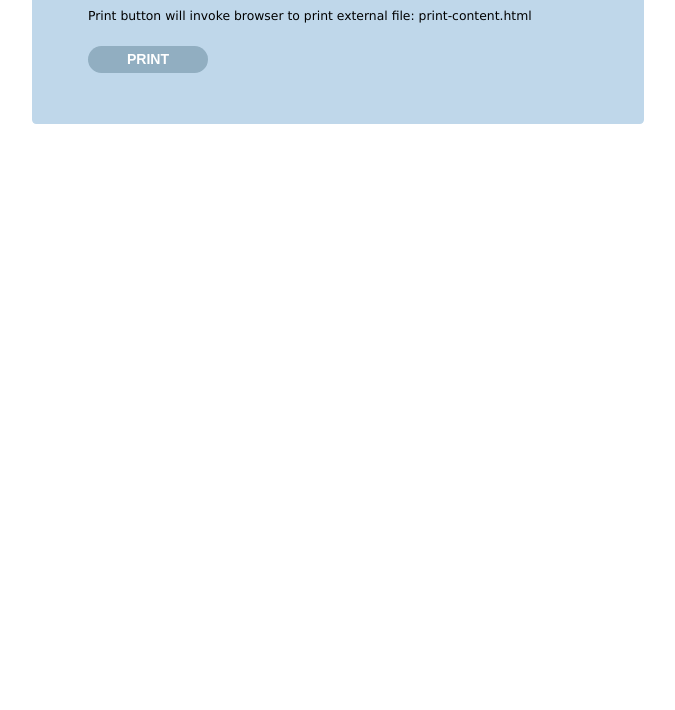
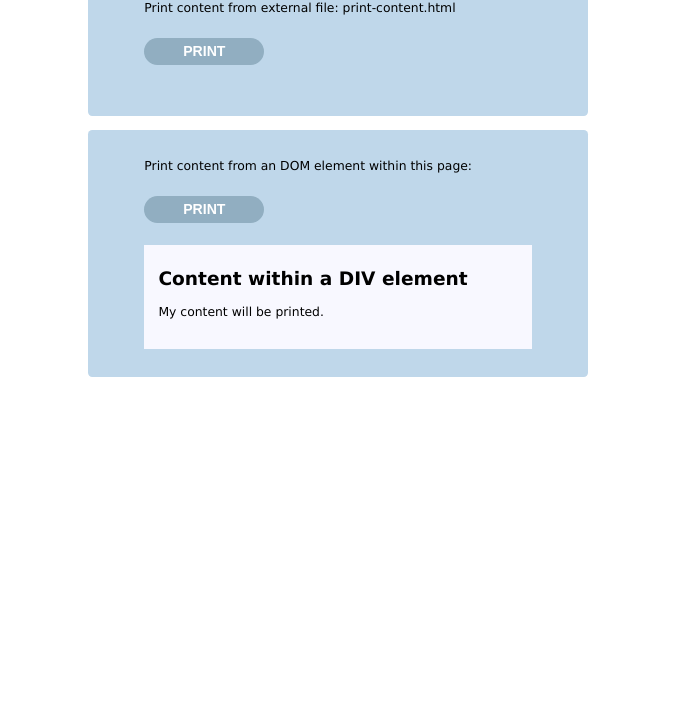
Before and after one commit to Z-omo/print_frame, a website: page index.html in a window 1280 px wide. Shown: the part 90-800 px from the top of the page, without its empty margins (302-977 px from the left). Drawn offline with Linux system fonts and the light colour scheme.

Commit message:
Add support for setting content from a pafe DOM element.

```diff
--- a/index.html
+++ b/index.html
@@ -10,14 +10,21 @@
       font-size: 88%;
       font-family: verdana, helvetica, sans-serif;
     }
-
     main {
       margin: 0 auto;
+      max-width: 500px;
+    }
+    .example {
+      margin: 0 0 1rem;
       border-radius: 0.3rem;
-      padding: 2rem 4rem;
-      max-width: 500px;
+      padding: 1rem 2rem;
       background-color: #bfd7ea;
     }
+
+    @media only screen and (min-width: 39em) {
+      .example {
+        padding: 2rem 4rem;
+    }}
     p, button {
       margin: 0 0 1.6rem;
     }
@@ -32,24 +39,40 @@
       font-weight: bold;
       text-transform: uppercase;
     }
-
     button:hover {
       background-color: #508ca4;
       color: black;
+    }
+    #elementContent {
+      background-color: ghostwhite;
+      padding: 0.5rem 1rem;
     }
   </style>
 </head>
 <body>
   <main>
-    <h1>Print Frame example</h1>
-    <p>Print button will invoke browser to print external file: print-content.html</p>
-    <button id="printContent">Print</button>
+    <h1>Print Frame examples</h1>
+
+    <div class="example">
+      <p>Print content from external file: print-content.html</p>
+      <button id="printExternal">Print</button>
+    </div>
+
+    <div class="example">
+      <p>Print content from an DOM element within this page: </p>
+      <button id="printElement">Print</button>
+      <div id="elementContent">
+        <h2>Content within a DIV element</h2>
+        <p>My content will be printed.</p>
+      </div>
+    </div>
+
   </main>
 
   <script type="module">
     import PF from "./src/print-frame.js";
 
-    const button = document.getElementById('printContent')
+    const external = document.getElementById('printExternal')
       .addEventListener('click', () => {
         fetch("print-content.html")
           .then((response) => response.text())
@@ -59,6 +82,13 @@
           console.warn(err);
         });
       });
+
+    const element = document.getElementById('printElement')
+      .addEventListener('click', () => {
+        const element = document.getElementById('elementContent');
+        PF.printThis(element);
+      });
+
   </script>
 </body>
 </html>
--- a/src/print-frame.js
+++ b/src/print-frame.js
@@ -55,6 +55,8 @@ function setFrameView(view, title)
 {
   const frame = PF.view.frame;
   if (!frame) { return; }
+
+  if (view.nodeType) { view = view.outerHTML; }
 
   frame.contentWindow.document.open();
   frame.contentWindow.document.write(view);
```
Also changed, not shown: src/tests/print-frame-test.js (+14 -3 lines).
